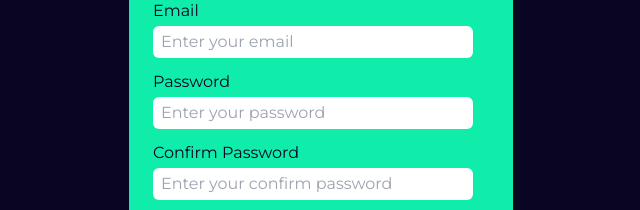
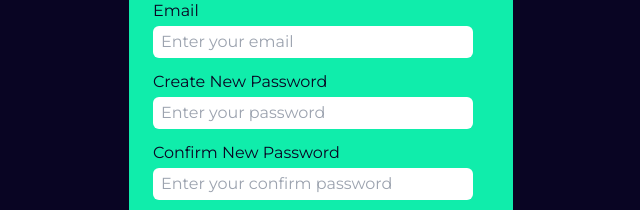
Before and after one commit to theharshit14/Employee-Management, a React (Create React App) app: page /forgotPassword in a window 1280 px wide. Shown: the part 307-517 px from the top of the page, without its empty margins (319-959 px from the left). Built offline with nearby package versions, Linux system fonts and the light colour scheme.

Commit message:
code updated

```diff
--- a/src/authorization/ForgotPassword.js
+++ b/src/authorization/ForgotPassword.js
@@ -1,5 +1,6 @@
-import React from 'react';
+import React from "react";
 import { useForm } from "react-hook-form";
+import authService from "../service/auth";
 
 const ForgotPassword = () => {
   const {
@@ -11,6 +12,12 @@ const ForgotPassword = () => {
 
   const onSubmit = (data) => {
     console.log(data);
+    authService.signin(data).then((response)=> {
+      console.log('Password changed', response.data);
+    })
+    .catch((error)=>{
+      console.log('Password not changed', error);
+    })
   };
 
   const password = watch("password");
@@ -49,7 +56,7 @@ const ForgotPassword = () => {
               </div>
               <div className="mt-3">
                 <label htmlFor="pwd" className="block text-base font-abc">
-                    Password
+                  Create New Password
                 </label>
                 <input
                   type="password"
@@ -76,7 +83,7 @@ const ForgotPassword = () => {
               </div>
               <div className="mt-3">
                 <label htmlFor="cnfpwd" className="block text-base font-abc">
-                    Confirm Password
+                  Confirm New Password
                 </label>
                 <input
                   type="password"
@@ -84,7 +91,7 @@ const ForgotPassword = () => {
                   placeholder="Enter your confirm password"
                   {...register("confirmpassword", {
                     required: "Please confirm your password",
-                      validate: value =>
+                    validate: (value) =>
                       value === password || "Passwords do not match",
                   })}
                   className="rounded-md font-abc w-80 text-base px-2 py-1 text-black"
@@ -109,6 +116,6 @@ const ForgotPassword = () => {
       </form>
     </>
   );
-}
+};
 
 export default ForgotPassword;
--- a/src/authorization/Signin.js
+++ b/src/authorization/Signin.js
@@ -16,7 +16,7 @@ const Signin = () => {
   const navigate = useNavigate();
 
   const onSubmit = (data) => {
-    console.log(data);
+    // console.log(data);
     authService
       .signin(data)
       .then((response) => {
```
Lines whose indentation alone changed are shown as unchanged.
